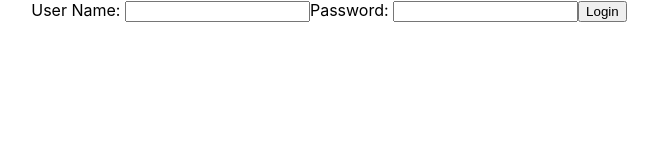
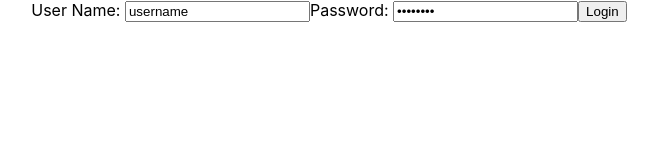
Before and after one commit to peterPalVanyo/todo-app, a React (Create React App) app: page / in a window 1280 px wide. Shown: the top 160 px of the page, without its empty margins (311-969 px from the left). Built offline with nearby package versions, Linux system fonts and the light colour scheme.

Commit message:
controlled change in password and username

```diff
--- a/src/todo/TodoApp.jsx
+++ b/src/todo/TodoApp.jsx
@@ -11,11 +11,27 @@ class TodoApp extends Component {
 }
 
 class LoginComponent extends Component {
+    constructor (props) {
+        super(props)
+        this.state = {
+            username: 'username',
+            password: 'password'
+        }
+        this.handleUsernameChange = this.handleUsernameChange.bind(this)
+        this.handlePasswordChange = this.handlePasswordChange.bind(this)
+    }
+    handleUsernameChange(e) {
+        console.log(e.target.value);
+        this.setState( { username: e.target.value } )
+    }
+    handlePasswordChange(e) {
+        this.setState( { password: e.target.value } )
+    }
     render() {
         return (
             <div>
-                User Name: <input type="text" name="username"/>
-                Password: <input type="password" name="password"/>
+                User Name: <input type="text" name="username" value={this.state.username} onChange={this.handleUsernameChange}/>
+                Password: <input type="password" name="password" value={this.state.password} onChange={this.handlePasswordChange}/>
                 <button>Login</button>
             </div>
         )
```
